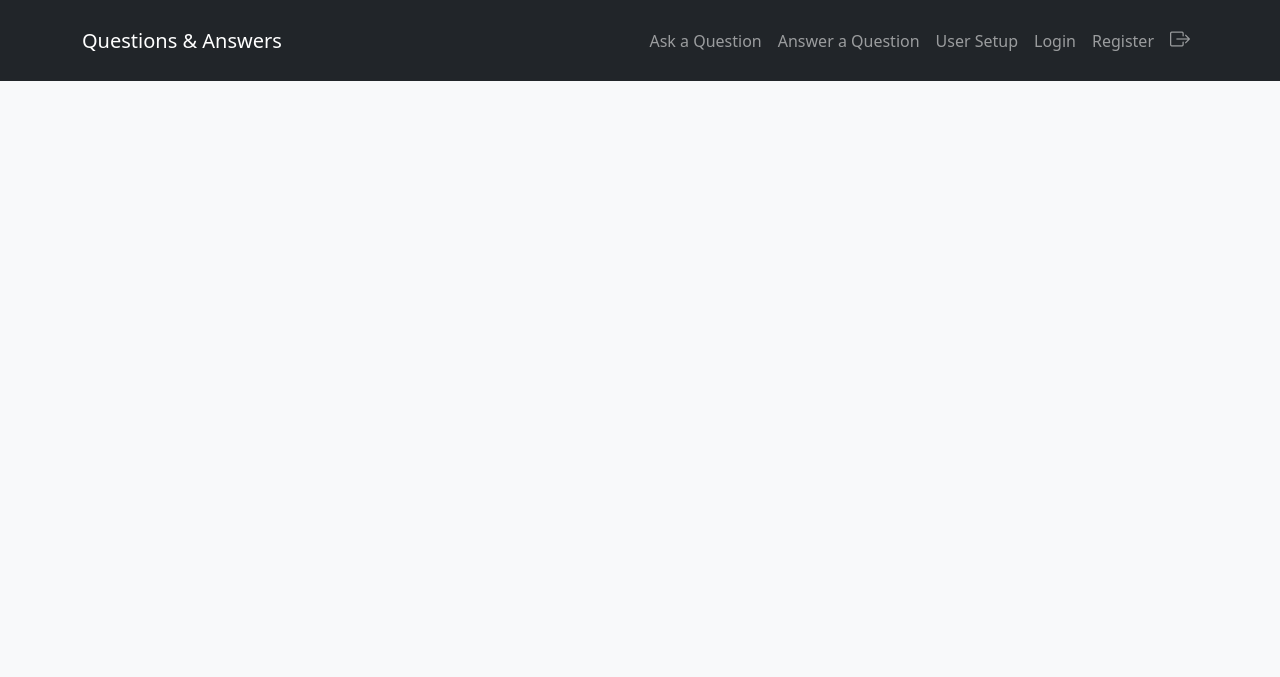
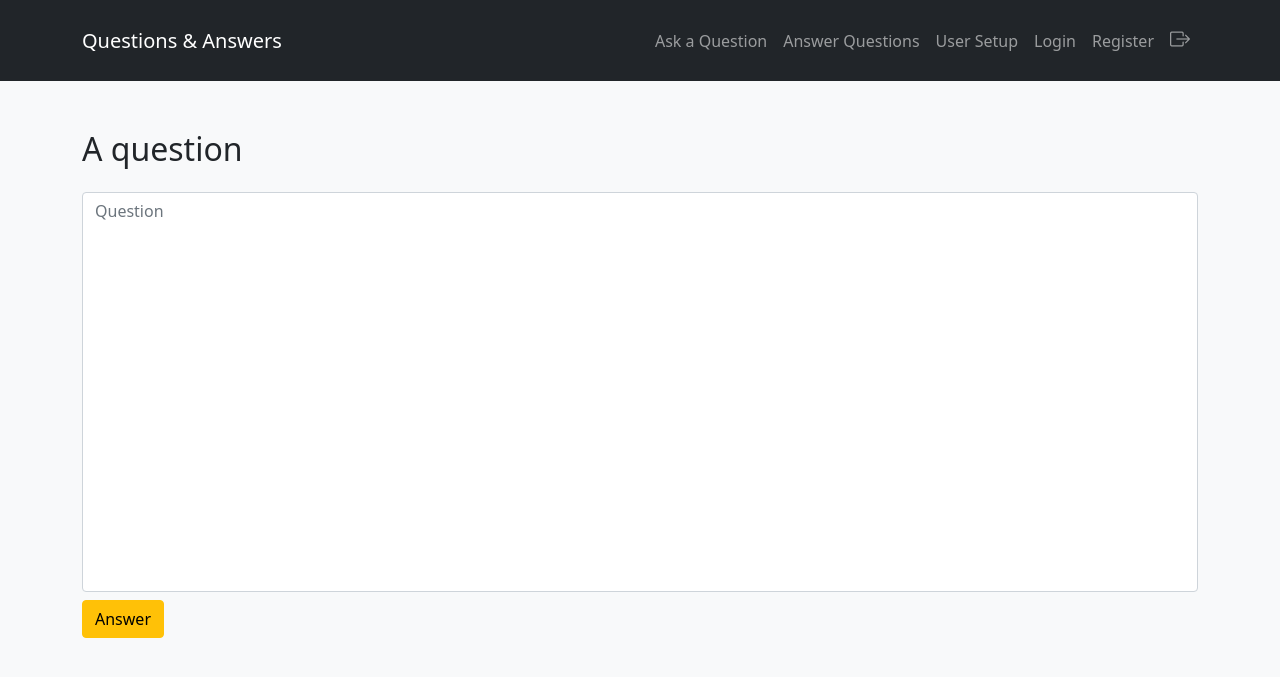
Before and after one commit to BorisPlaton/ask_flask_app, a Flask app: page /answer_a_question in a window 1280 px wide. Shown: the top 677 px of the page. Run offline with Flask 2, Linux system fonts and the light colour scheme; some libraries are stand-ins or nearby versions.

Commit message:
answer on some question page

```diff
--- a/templates/answer_question.html
+++ b/templates/answer_question.html
@@ -3,4 +3,30 @@
 {% block title %} Answer a Question {% endblock %}
 
 {% block content %}
+
+ <!-- INPUTS -->
+
+    <h2 class="fw-light fs-2 mb-4">A question</h2>
+
+    <form action="" method="post">
+
+        <div class="d-flex" style="height: 50vh;">
+
+            <div class="flex-fill">
+                <textarea class="form-control" id="exampleFormControlTextarea1" rows="3" style="resize: none; height: 100%;" placeholder="Question"></textarea>
+            </div>
+
+        </div>
+
+        <div class="d-flex justify-content-between mt-2">
+
+            <!-- SUBMIT BUTTON -->
+            <div class="d-flex justify-content-md-start">
+              <button class="btn btn-warning" type="button">Answer</button>
+            </div>
+
+        </div>
+
+    </form>
+
 {% endblock %}
--- a/templates/home.html
+++ b/templates/home.html
@@ -25,7 +25,7 @@
         <div class="collapse navbar-collapse" id="navmenu">
             <ul class="navbar-nav ms-auto text-light justify-content-center align-items-center">
                 <li class="nav-item"><a href="{{ url_for('ask_question') }}" class="nav-link">Ask a Question</a></li>
-                <li class="nav-item"><a href="{{ url_for('answer_question') }}" class="nav-link">Answer a Question</a></li>
+                <li class="nav-item"><a href="#" class="nav-link">Answer Questions</a></li>
                 <li class="nav-item"><a href="#" class="nav-link">User Setup</a></li>
                 <li class="nav-item"><a href="{{ url_for('login') }}" class="nav-link">Login</a></li>
                 <li class="nav-item"><a href="{{ url_for('register') }}" class="nav-link">Register</a></li>
```
